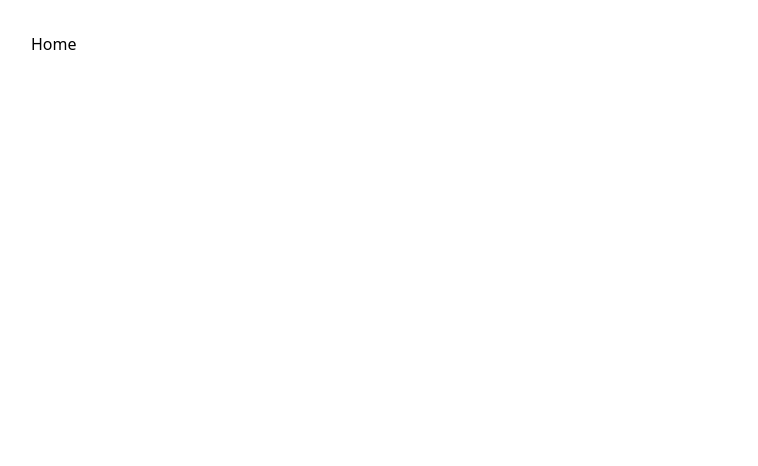
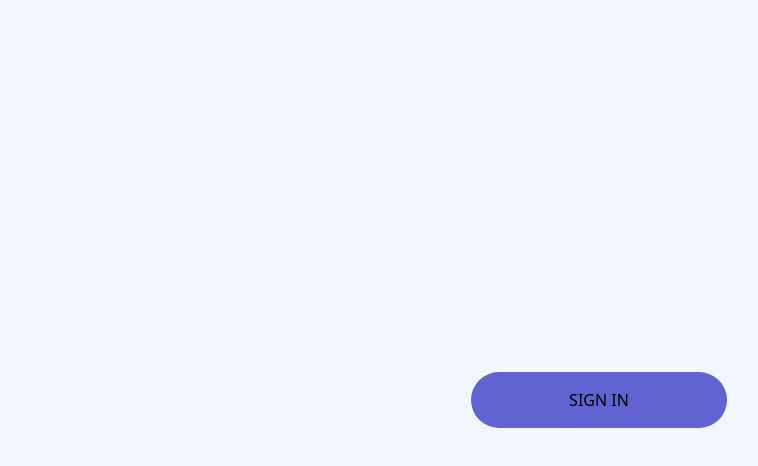
Before and after one commit to amanuel-gezahange/accounting-web-app, a Next.js app: page / in a window 1280 px wide. Shown: the top 466 px of the page, without its empty margins (41-799 px from the left). Built offline with nearby package versions, Linux system fonts and the light colour scheme.

Commit message:
updated a signin button

```diff
--- a/src/app/home.css
+++ b/src/app/home.css
@@ -1,5 +1,15 @@
 .container {
-  max-width: 1200px;
-  margin: 0 auto;
-  padding: 2rem;
+  background-color: aliceblue;
+  display: flex;
+  justify-content: center;
+  align-items: center;
+  height: 100vh; /* Full screen height */
 }
+
+.signIn_container{
+  padding: 16px;
+  font-size: 16px;
+  background-color: rgb(98, 98, 210);
+  border-radius: 32px;
+  width: 32vh;
+}
--- a/src/app/home.js
+++ b/src/app/home.js
@@ -1,9 +1,13 @@
-import "./home.css"
+import "./home.css";
 
 // this should create the sign in and sign up page ui according to the read me file
 
-export default function Home() {
+function Home() {
   return (
-    <h1 className="container">Home</h1>
+    <div className="container">
+      <button className="signIn_container">SIGN IN</button>
+    </div>
   );
 }
+
+export default Home;
```
